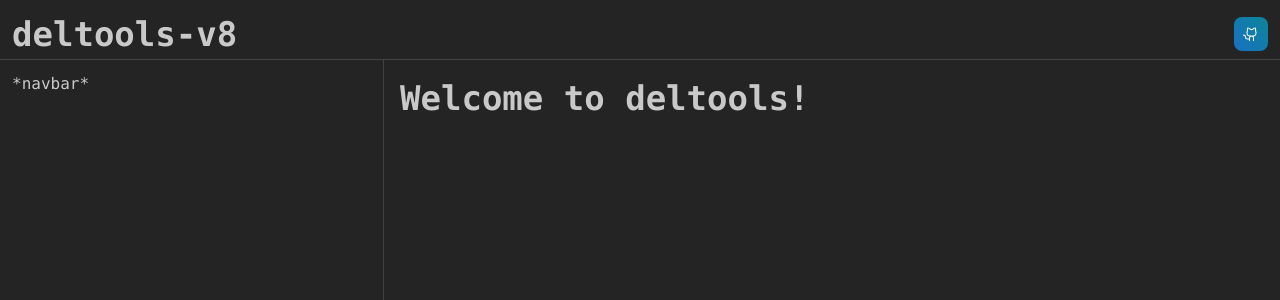
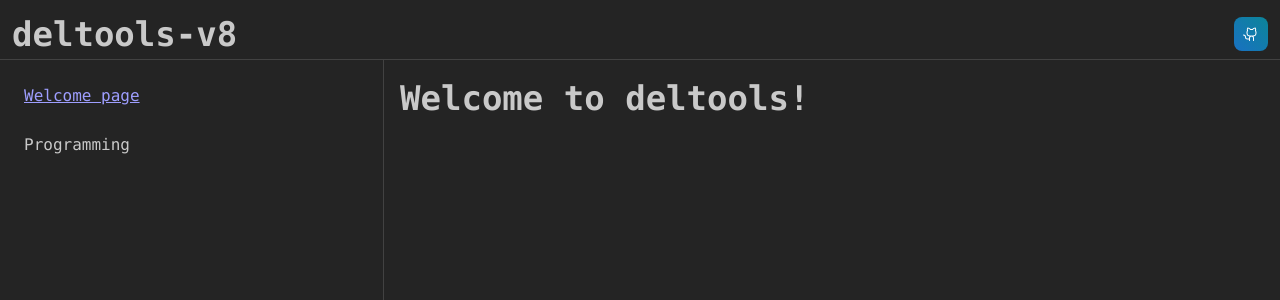
Before and after one commit to alpha-delta-511/deltools-v8, a React (Vite) app: page / in a window 1280 px wide. Shown: the top 300 px of the page. Built offline with nearby package versions, Linux system fonts and the light colour scheme.

Commit message:
feat: create basic nav-tree

```diff
--- a/src/0-app/index.tsx
+++ b/src/0-app/index.tsx
@@ -8,13 +8,16 @@ import {
   Stack,
   Text,
   Title,
+  Tree,
+  useTree,
+  type RenderTreeNodePayload,
 } from "@mantine/core";
 
 import "@mantine/core/styles.css";
 import { useDisclosure } from "@mantine/hooks";
 import { GithubLogoIcon } from "@phosphor-icons/react";
 import { lazy, Suspense } from "react";
-import { Route } from "react-router-dom";
+import { Link, Route } from "react-router-dom";
 import { Routes } from "react-router-dom";
 import { BrowserRouter } from "react-router-dom";
 
@@ -48,12 +51,47 @@ const pages: Record<string, React.ComponentType> = {
   test: lazy(() => import("../1-pages/test")),
 };
 
+function Leaf({ node, hasChildren, elementProps }: RenderTreeNodePayload) {
+  return (
+    <Group gap={6} {...elementProps}>
+      {hasChildren ? (
+        <Text>{node.label}</Text>
+      ) : (
+        <Link to={`/${node.value}`}>{node.label}</Link>
+      )}
+    </Group>
+  );
+}
+
+const navbarData = [
+  { value: "welcome", label: "Welcome page" },
+  {
+    label: "Programming",
+    value: "programming",
+    children: [
+      {
+        label: "Frontend",
+        value: "frontend",
+        children: [
+          {
+            label: "CSS gradient generator",
+            value: "programming/frontend/css-gradient-generator",
+          },
+        ],
+      },
+    ],
+  },
+];
+
 function App() {
   const [opened, { toggle }] = useDisclosure();
+
+  const navbarTree = useTree({});
 
   return (
     <>
       <MantineProvider theme={theme} defaultColorScheme="dark">
+        <BrowserRouter>
           <AppShell
             padding="md"
             header={{ height: 60 }}
@@ -84,12 +122,16 @@ function App() {
 
             <AppShell.Navbar>
               <Stack>
-              <Text>*navbar*</Text>
+                <Tree
+                  tree={navbarTree}
+                  data={navbarData}
+
+                  renderNode={(payload) => <Leaf {...payload} />}
+                ></Tree>
               </Stack>
             </AppShell.Navbar>
 
             <AppShell.Main>
-            <BrowserRouter>
               <Suspense fallback={<div>Loading...</div>}>
                 <Routes>
                   {Object.entries(pages).map(([path, Component]) => (
@@ -103,9 +145,9 @@ function App() {
                   <Route path="/" element={<pages.welcome />}></Route>
                 </Routes>
               </Suspense>
-            </BrowserRouter>
             </AppShell.Main>
           </AppShell>
+        </BrowserRouter>
       </MantineProvider>
     </>
   );
```
Lines whose indentation alone changed are shown as unchanged.
